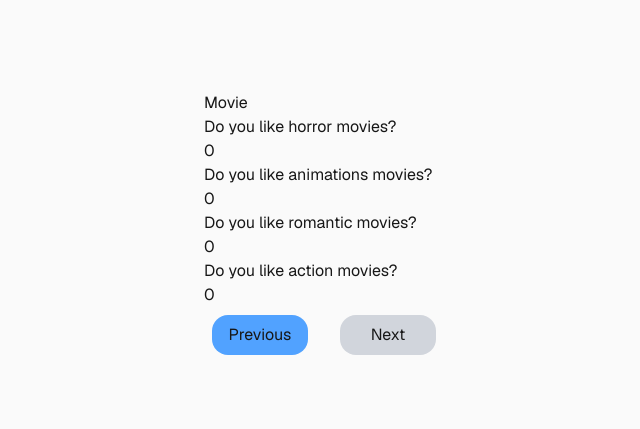
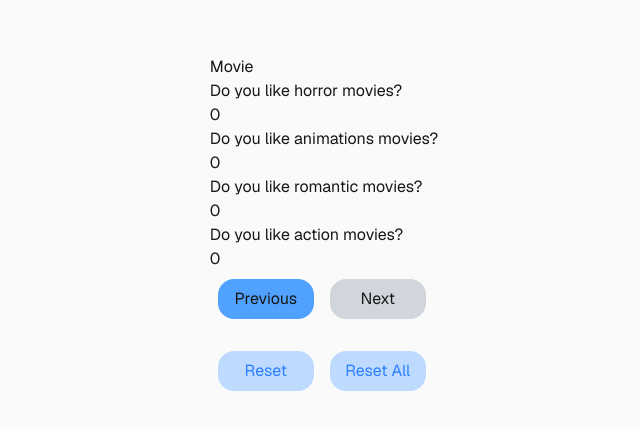
Before and after one commit to JoeLan124/reactpatternDay1, a Next.js app in the folder solution9/: page / in a window 1280 px wide. Shown: the part 173-602 px from the top of the page, without its empty margins (316-956 px from the left). Built offline with nearby package versions, Linux system fonts and the light colour scheme.

Commit message:
add action type reset

```diff
--- a/solution9/app/components/FormWizard.tsx
+++ b/solution9/app/components/FormWizard.tsx
@@ -40,7 +40,8 @@ const FormWizard = () => {
         </div>
       )}
       {/* Add navigation buttons */}
-      <div className="flex gap-4">
+      <div className="flex flex-col gap-4">
+        <div className="flex">
           <button
             className="bg-blue-400 rounded-2xl p-2 m-2 w-24"
             onClick={() =>
@@ -82,6 +83,30 @@ const FormWizard = () => {
               : "End"}
           </button>
         </div>
+        <div className="flex">
+          <button
+            className="bg-blue-200 text-blue-500 rounded-2xl p-2 m-2 w-24"
+            onClick={() =>
+              dispatch({
+                type: "RESET_PAGE",
+                payload: {
+                  index: state.currentTopicIndex,
+                },
+              })
+            }>
+            Reset
+          </button>
+          <button
+            className="bg-blue-200 text-blue-500  rounded-2xl p-2 m-2 w-24"
+            onClick={() =>
+              dispatch({
+                type: "RESET_ALL"
+              })
+            }>
+            Reset All
+          </button>
+        </div>
+      </div>
     </div>
   );
 };
--- a/solution9/app/reducers/form-wizard-reducer.ts
+++ b/solution9/app/reducers/form-wizard-reducer.ts
@@ -26,6 +26,13 @@ export type FormWizardAction =
   | {
       type: "SET_CURRENT_TOPIC";
       payload: { index: number };
+    }
+  | {
+      type: "RESET_ALL";
+    }
+  | {
+      type: "RESET_PAGE";
+      payload: { index: number };
     };
 
 const defaultFormWizardReducer = (
@@ -40,6 +47,16 @@ const defaultFormWizardReducer = (
         ...state,
         points: { ...state.points, [questionId]: points },
       };
+    }
+
+    case "RESET_ALL": {
+
+      return {
+        values: { name: "", email: "" },
+        errors: {},
+        points: {},
+        currentTopicIndex: 0, // Start with first topic
+      }
     }
 
     case "SET_CURRENT_TOPIC": {
@@ -62,7 +79,6 @@ const defaultFormWizardReducer = (
       if (!allQuestionsAnswered) {
         // Do not update the index if validation fails
         return state;
-
       }
 
   return {
```
Also changed, not shown: 1 other file (tests, documents, lock files or other folders). Lines whose indentation alone changed are shown as unchanged.
